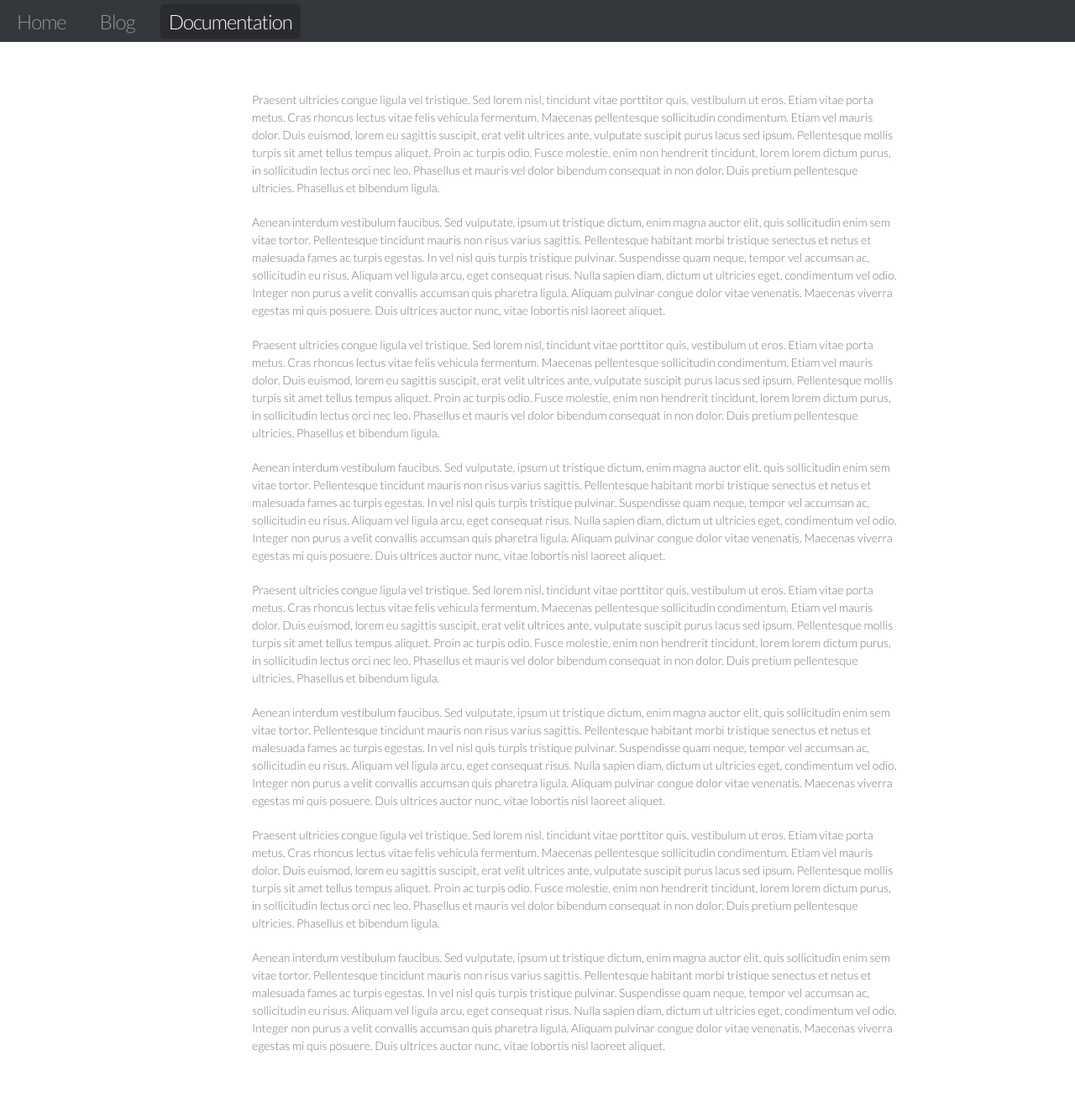
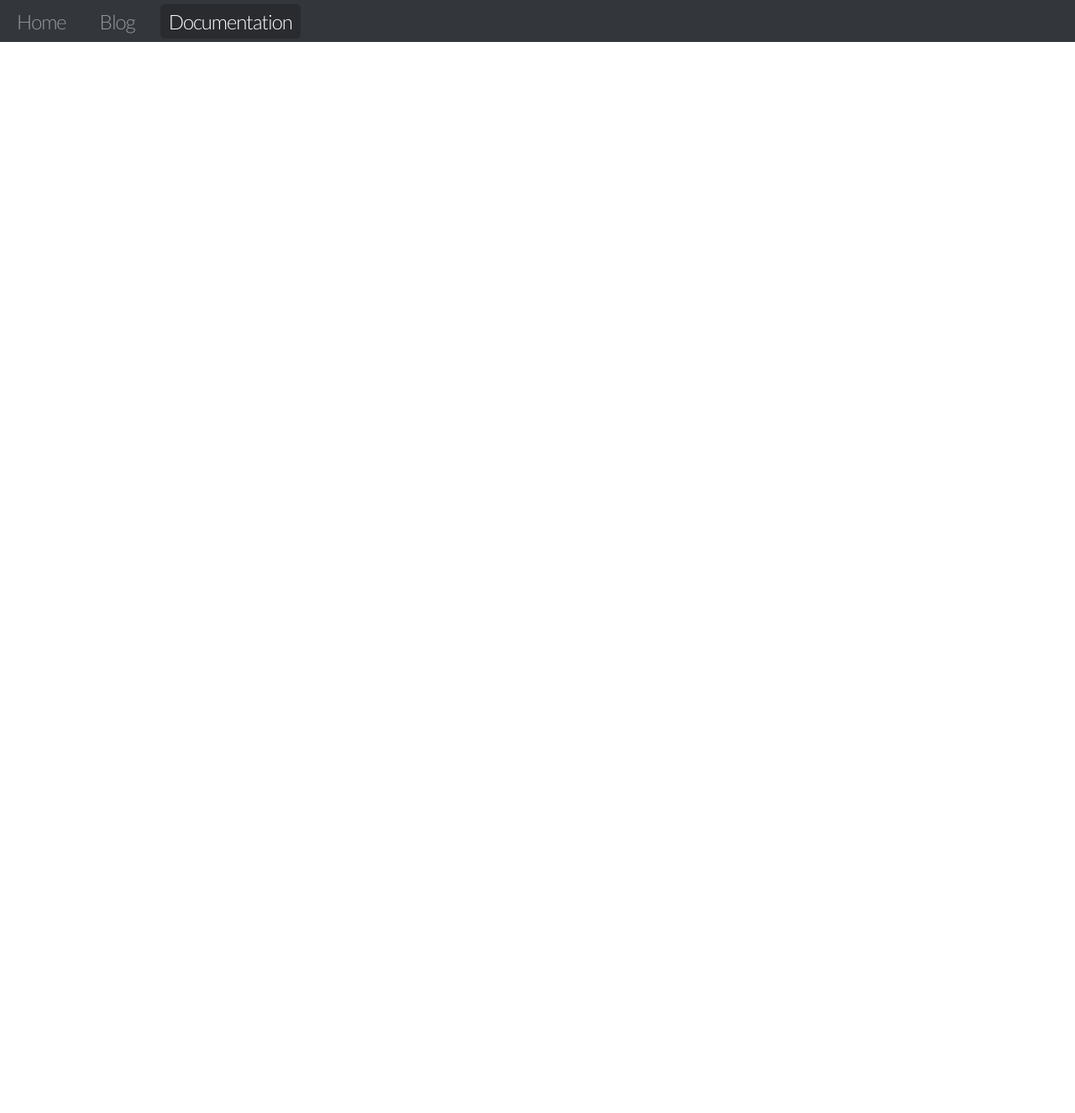
Before and after one commit to redhat-imaging/imagefactory, a Jekyll site: the page built from documentation/index.markdown, in a window 1280 px wide. Shown: the whole page at 84% size. Built offline with Jekyll 4.4.1, drawn with Linux system fonts in a browser that asks for light colours; after the commit the page ends 900 px from its top, so only the background shows below that.

```diff
--- a/documentation/index.markdown
+++ b/documentation/index.markdown
@@ -3,19 +3,3 @@
 section: documentation
 title: Documentation
 ---
-
-Praesent ultricies congue ligula vel tristique. Sed lorem nisl, tincidunt vitae porttitor quis, vestibulum ut eros. Etiam vitae porta metus. Cras rhoncus lectus vitae felis vehicula fermentum. Maecenas pellentesque sollicitudin condimentum. Etiam vel mauris dolor. Duis euismod, lorem eu sagittis suscipit, erat velit ultrices ante, vulputate suscipit purus lacus sed ipsum. Pellentesque mollis turpis sit amet tellus tempus aliquet. Proin ac turpis odio. Fusce molestie, enim non hendrerit tincidunt, lorem lorem dictum purus, in sollicitudin lectus orci nec leo. Phasellus et mauris vel dolor bibendum consequat in non dolor. Duis pretium pellentesque ultricies. Phasellus et bibendum ligula.
-
-Aenean interdum vestibulum faucibus. Sed vulputate, ipsum ut tristique dictum, enim magna auctor elit, quis sollicitudin enim sem vitae tortor. Pellentesque tincidunt mauris non risus varius sagittis. Pellentesque habitant morbi tristique senectus et netus et malesuada fames ac turpis egestas. In vel nisl quis turpis tristique pulvinar. Suspendisse quam neque, tempor vel accumsan ac, sollicitudin eu risus. Aliquam vel ligula arcu, eget consequat risus. Nulla sapien diam, dictum ut ultricies eget, condimentum vel odio. Integer non purus a velit convallis accumsan quis pharetra ligula. Aliquam pulvinar congue dolor vitae venenatis. Maecenas viverra egestas mi quis posuere. Duis ultrices auctor nunc, vitae lobortis nisl laoreet aliquet.
-
-Praesent ultricies congue ligula vel tristique. Sed lorem nisl, tincidunt vitae porttitor quis, vestibulum ut eros. Etiam vitae porta metus. Cras rhoncus lectus vitae felis vehicula fermentum. Maecenas pellentesque sollicitudin condimentum. Etiam vel mauris dolor. Duis euismod, lorem eu sagittis suscipit, erat velit ultrices ante, vulputate suscipit purus lacus sed ipsum. Pellentesque mollis turpis sit amet tellus tempus aliquet. Proin ac turpis odio. Fusce molestie, enim non hendrerit tincidunt, lorem lorem dictum purus, in sollicitudin lectus orci nec leo. Phasellus et mauris vel dolor bibendum consequat in non dolor. Duis pretium pellentesque ultricies. Phasellus et bibendum ligula.
-
-Aenean interdum vestibulum faucibus. Sed vulputate, ipsum ut tristique dictum, enim magna auctor elit, quis sollicitudin enim sem vitae tortor. Pellentesque tincidunt mauris non risus varius sagittis. Pellentesque habitant morbi tristique senectus et netus et malesuada fames ac turpis egestas. In vel nisl quis turpis tristique pulvinar. Suspendisse quam neque, tempor vel accumsan ac, sollicitudin eu risus. Aliquam vel ligula arcu, eget consequat risus. Nulla sapien diam, dictum ut ultricies eget, condimentum vel odio. Integer non purus a velit convallis accumsan quis pharetra ligula. Aliquam pulvinar congue dolor vitae venenatis. Maecenas viverra egestas mi quis posuere. Duis ultrices auctor nunc, vitae lobortis nisl laoreet aliquet.
-
-Praesent ultricies congue ligula vel tristique. Sed lorem nisl, tincidunt vitae porttitor quis, vestibulum ut eros. Etiam vitae porta metus. Cras rhoncus lectus vitae felis vehicula fermentum. Maecenas pellentesque sollicitudin condimentum. Etiam vel mauris dolor. Duis euismod, lorem eu sagittis suscipit, erat velit ultrices ante, vulputate suscipit purus lacus sed ipsum. Pellentesque mollis turpis sit amet tellus tempus aliquet. Proin ac turpis odio. Fusce molestie, enim non hendrerit tincidunt, lorem lorem dictum purus, in sollicitudin lectus orci nec leo. Phasellus et mauris vel dolor bibendum consequat in non dolor. Duis pretium pellentesque ultricies. Phasellus et bibendum ligula.
-
-Aenean interdum vestibulum faucibus. Sed vulputate, ipsum ut tristique dictum, enim magna auctor elit, quis sollicitudin enim sem vitae tortor. Pellentesque tincidunt mauris non risus varius sagittis. Pellentesque habitant morbi tristique senectus et netus et malesuada fames ac turpis egestas. In vel nisl quis turpis tristique pulvinar. Suspendisse quam neque, tempor vel accumsan ac, sollicitudin eu risus. Aliquam vel ligula arcu, eget consequat risus. Nulla sapien diam, dictum ut ultricies eget, condimentum vel odio. Integer non purus a velit convallis accumsan quis pharetra ligula. Aliquam pulvinar congue dolor vitae venenatis. Maecenas viverra egestas mi quis posuere. Duis ultrices auctor nunc, vitae lobortis nisl laoreet aliquet.
-
-Praesent ultricies congue ligula vel tristique. Sed lorem nisl, tincidunt vitae porttitor quis, vestibulum ut eros. Etiam vitae porta metus. Cras rhoncus lectus vitae felis vehicula fermentum. Maecenas pellentesque sollicitudin condimentum. Etiam vel mauris dolor. Duis euismod, lorem eu sagittis suscipit, erat velit ultrices ante, vulputate suscipit purus lacus sed ipsum. Pellentesque mollis turpis sit amet tellus tempus aliquet. Proin ac turpis odio. Fusce molestie, enim non hendrerit tincidunt, lorem lorem dictum purus, in sollicitudin lectus orci nec leo. Phasellus et mauris vel dolor bibendum consequat in non dolor. Duis pretium pellentesque ultricies. Phasellus et bibendum ligula.
-
-Aenean interdum vestibulum faucibus. Sed vulputate, ipsum ut tristique dictum, enim magna auctor elit, quis sollicitudin enim sem vitae tortor. Pellentesque tincidunt mauris non risus varius sagittis. Pellentesque habitant morbi tristique senectus et netus et malesuada fames ac turpis egestas. In vel nisl quis turpis tristique pulvinar. Suspendisse quam neque, tempor vel accumsan ac, sollicitudin eu risus. Aliquam vel ligula arcu, eget consequat risus. Nulla sapien diam, dictum ut ultricies eget, condimentum vel odio. Integer non purus a velit convallis accumsan quis pharetra ligula. Aliquam pulvinar congue dolor vitae venenatis. Maecenas viverra egestas mi quis posuere. Duis ultrices auctor nunc, vitae lobortis nisl laoreet aliquet.
```
